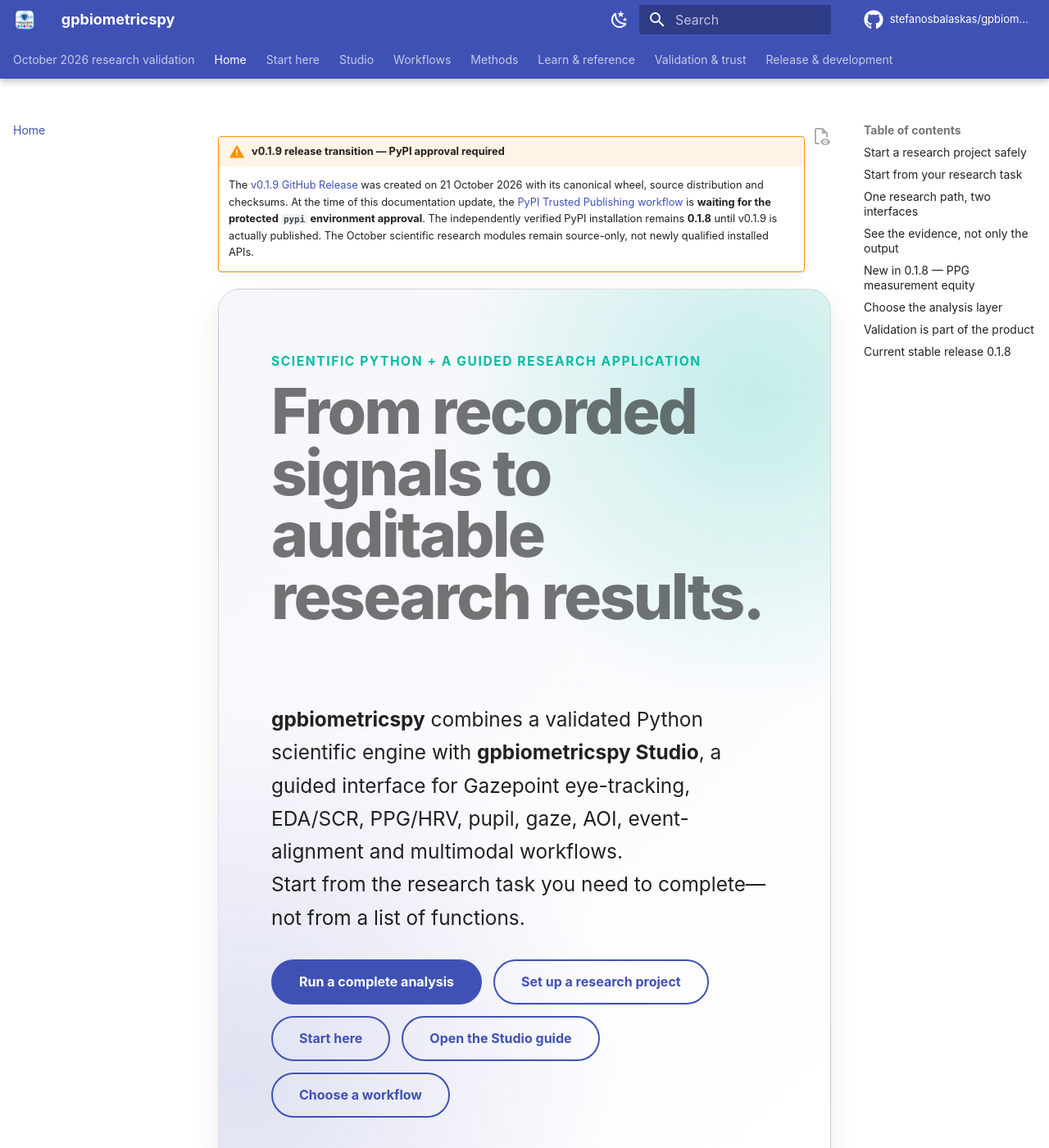
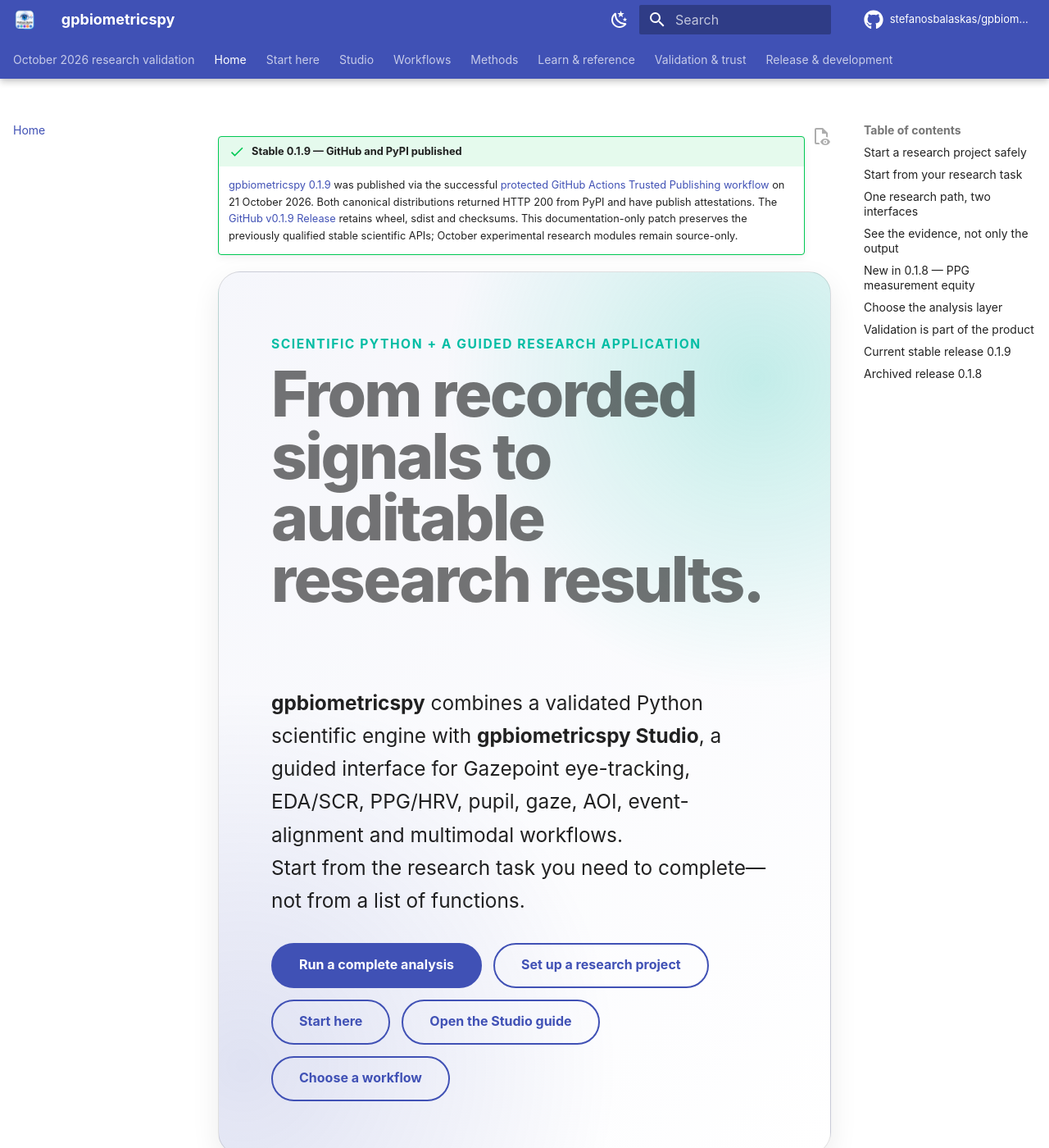
Before and after one commit to stefanosbalaskas/gpbiometricspy, an MkDocs documentation site: the page built from docs/index.md, in a window 1280 px wide and 1400 px high. Shown: the whole window at 82% size. Built offline with MkDocs 1.6.1 and Material for MkDocs 9.7.7, drawn with Linux system fonts in a browser that asks for light colours; plug-ins that fetch from the network failed and are left out; comment, search, counter and statistics services are not loaded; some of the changed text lies outside the part shown.

Commit message:
docs: update homepage to verified v0.1.9 GitHub and PyPI publication

```diff
--- a/docs/index.md
+++ b/docs/index.md
@@ -1,5 +1,5 @@
-!!! warning "v0.1.9 release transition — PyPI approval required"
-    The [v0.1.9 GitHub Release](https://github.com/stefanosbalaskas/gpbiometricspy/releases/tag/v0.1.9) was created on 21 October 2026 with its canonical wheel, source distribution and checksums. At the time of this documentation update, the [PyPI Trusted Publishing workflow](https://github.com/stefanosbalaskas/gpbiometricspy/actions/runs/39658400318) is **waiting for the protected `pypi` environment approval**. The independently verified PyPI installation remains **0.1.8** until v0.1.9 is actually published. The October scientific research modules remain source-only, not newly qualified installed APIs.
+!!! success "Stable 0.1.9 — GitHub and PyPI published"
+    [gpbiometricspy 0.1.9](https://pypi.org/project/gpbiometricspy/0.1.9/) was published via the successful [protected GitHub Actions Trusted Publishing workflow](https://github.com/stefanosbalaskas/gpbiometricspy/actions/runs/39658400318) on 21 October 2026. Both canonical distributions returned HTTP 200 from PyPI and have publish attestations. The [GitHub v0.1.9 Release](https://github.com/stefanosbalaskas/gpbiometricspy/releases/tag/v0.1.9) retains wheel, sdist and checksums. This documentation-only patch preserves the previously qualified stable scientific APIs; October experimental research modules remain source-only.
 
 <div class="gp-landing-hero" markdown>
 
@@ -22,7 +22,7 @@
 </div>
 
 <div class="gp-status-grid gp-status-grid-home">
-<div><span class="gp-status-value">0.1.8</span><span class="gp-status-label">current stable release</span></div>
+<div><span class="gp-status-value">0.1.9</span><span class="gp-status-label">current stable release</span></div>
 <div><span class="gp-status-value">2026-10-04</span><span class="gp-status-label">release date</span></div>
 <div><span class="gp-status-value">406 / 406</span><span class="gp-status-label">frozen R exports implemented</span></div>
 <div><span class="gp-status-value">874 / 874</span><span class="gp-status-label">exact-main tests</span></div>
@@ -229,7 +229,7 @@
 <div class="gp-metric-card"><strong>14 / 14</strong><span>optional-backend interoperability lanes green</span></div>
 </div>
 
-The current public stable release is **0.1.8**, exact source SHA **`32cafd5565bdf4a7575dcf5c5d6bb2bfbe101e5d`**. Its scientific qualification baseline immediately before the stable freeze was `a75eb1d73791213e6e830ff94975f632455632e2`. All 12 platform/Python 3.11–3.14 lanes passed, with 874/874 tests and 15,612/15,612 statements on the canonical scientific suite. Branch evidence records 7,315/7,334 raw branches = 99.7409%, exactly 19 audited residual arcs, 0 unexpected, stale, or unaudited branch debt, and 7,334/7,334 audited branch accounting. Docs/Pages, CodeQL, Deep Parity, Interoperability, Private Real Data Validation, release-handoff safety, Studio packaging, and Windows release-policy validation are green.
+The **0.1.9** release is now the current public stable version. The preceding **0.1.8** scientific qualification is preserved at exact source SHA **`32cafd5565bdf4a7575dcf5c5d6bb2bfbe101e5d`**. Its scientific qualification baseline immediately before the stable freeze was `a75eb1d73791213e6e830ff94975f632455632e2`. All 12 platform/Python 3.11–3.14 lanes passed, with 874/874 tests and 15,612/15,612 statements on the canonical scientific suite. Branch evidence records 7,315/7,334 raw branches = 99.7409%, exactly 19 audited residual arcs, 0 unexpected, stale, or unaudited branch debt, and 7,334/7,334 audited branch accounting. Docs/Pages, CodeQL, Deep Parity, Interoperability, Private Real Data Validation, release-handoff safety, Studio packaging, and Windows release-policy validation are green.
 
 The 0.1.8 PPG measurement-equity tranche also includes deterministic synthetic evidence and an authorized local BigIdeasLab_STEP v1.0 execution. STEP Fitzpatrick phototype is retained as subjective categorical provenance; row-level paired availability is not relabelled as generic device missingness or fairness. ENCoDE remains deferred, and this release does not claim clinical SpO₂ validation.
 
@@ -238,7 +238,16 @@
 !!! info "Scientific boundary"
     Physiological and eye-tracking signals are measurements, not direct proof of emotion, stress, trust, preference, cognition, health status or diagnosis. Random effects and random slopes describe modelled heterogeneity; predictive importance is not causal importance; provenance certificates bind declared evidence rather than proving sensor validity. PPG pigmentation analyses distinguish signal quality, availability and reference agreement and do not establish device fairness or causal optical effects. Scientific interpretation remains constrained by acquisition quality, study design and model assumptions.
 
-## Current stable release 0.1.8
+## Current stable release 0.1.9
+
+**gpbiometricspy 0.1.9** was published on **21 October 2026** through the canonical artifact pipeline, protected PyPI Trusted Publishing and verified package uploads.
+
+- [GitHub Release `v0.1.9`](https://github.com/stefanosbalaskas/gpbiometricspy/releases/tag/v0.1.9)
+- [PyPI `gpbiometricspy 0.1.9`](https://pypi.org/project/gpbiometricspy/0.1.9/)
+- [Successful publishing workflow and attestation evidence](https://github.com/stefanosbalaskas/gpbiometricspy/actions/runs/39658400318)
+- The October methods article and synthetic plots document **source-only** research. External empirical qualification remains open and is not inferred from release CI.
+
+## Archived release 0.1.8
 
 **gpbiometricspy 0.1.8** was published on **4 October 2026** after the protected pull-request, exact-main, canonical release, and Trusted Publishing gates completed successfully.
 
```
